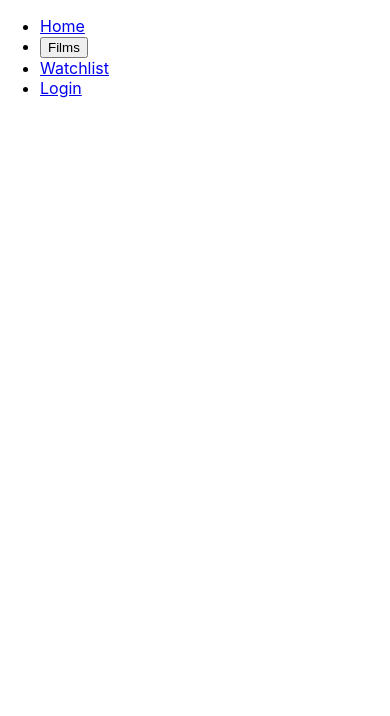
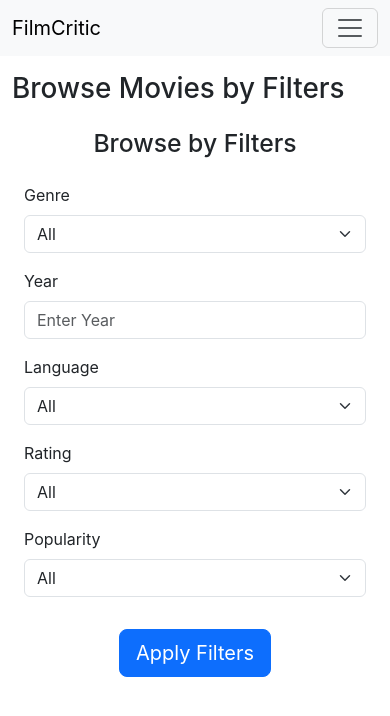
Before and after one commit to chandana2708/movie-review-system, a React (Create React App) app: page /films in a window 390 px wide. Shown: the top 716 px of the page. Built offline with nearby package versions, Linux system fonts and the light colour scheme.

Commit message:
first commit

```diff
--- a/package.json
+++ b/package.json
@@ -7,6 +7,7 @@
     "@testing-library/react": "^13.4.0",
     "@testing-library/user-event": "^13.5.0",
     "axios": "^1.7.7",
+    "bootstrap": "^5.3.3",
     "react": "^18.3.1",
     "react-dom": "^18.3.1",
     "react-router-dom": "^6.26.2",
--- a/src/App.js
+++ b/src/App.js
@@ -1,18 +1,19 @@
 import React from 'react';
 import { BrowserRouter as Router, Route, Routes } from 'react-router-dom';
+import Navbar from './components/Navbar';
+import HomePage from './pages/HomePage';
+import FilmsPage from './pages/FilmsPage';
 
-import HomePage from './pages/HomePage';
-import Navbar from './components/NavBar';
-
-function App() {
+const App = () => {
   return (
     <Router>
-      <Navbar/>
+      <Navbar />
       <Routes>
         <Route path="/" element={<HomePage />} />
+        <Route path="/films" element={<FilmsPage />} />
       </Routes>
     </Router>
   );
-}
+};
 
 export default App;
--- a/src/components/BrowseByFilters.js
+++ b/src/components/BrowseByFilters.js
@@ -1,6 +1,6 @@
 import React, { useState } from 'react';
 
-const BrowseByFilters = ({ applyFilters }) => {
+const BrowseByFilters = () => {
   const [filters, setFilters] = useState({
     genre: '',
     year: '',
@@ -14,63 +14,104 @@ const BrowseByFilters = ({ applyFilters }) => {
     setFilters({ ...filters, [name]: value });
   };
 
-  const handleSubmit = (e) => {
+  const applyFilters = (e) => {
     e.preventDefault();
-    applyFilters(filters);  // Call the parent function to filter the movie list
+    // Logic for applying filters goes here
+    console.log('Applied Filters:', filters);
   };
 
   return (
-    <div className="browse-by-filters">
-      <form onSubmit={handleSubmit}>
-        <label>
-          Genre:
-          <select name="genre" value={filters.genre} onChange={handleFilterChange}>
+    <div className="container mt-4">
+      <h2 className="text-center mb-4">Browse by Filters</h2>
+      <form className="row g-3">
+        {/* Genre */}
+        <div className="col-md-4">
+          <label className="form-label">Genre</label>
+          <select
+            className="form-select"
+            name="genre"
+            value={filters.genre}
+            onChange={handleFilterChange}
+          >
             <option value="">All</option>
             <option value="Action">Action</option>
             <option value="Drama">Drama</option>
             <option value="Comedy">Comedy</option>
+            <option value="Thriller">Thriller</option>
           </select>
-        </label>
+        </div>
 
-        <label>
-          Year of Release:
+        {/* Year */}
+        <div className="col-md-4">
+          <label className="form-label">Year</label>
           <input
             type="number"
+            className="form-control"
             name="year"
             placeholder="Enter Year"
             value={filters.year}
             onChange={handleFilterChange}
           />
-        </label>
+        </div>
 
-        <label>
-          Language:
-          <select name="language" value={filters.language} onChange={handleFilterChange}>
+        {/* Language */}
+        <div className="col-md-4">
+          <label className="form-label">Language</label>
+          <select
+            className="form-select"
+            name="language"
+            value={filters.language}
+            onChange={handleFilterChange}
+          >
             <option value="">All</option>
             <option value="English">English</option>
             <option value="Hindi">Hindi</option>
+            <option value="Spanish">Spanish</option>
           </select>
-        </label>
+        </div>
 
-        <label>
-          Rating:
-          <select name="rating" value={filters.rating} onChange={handleFilterChange}>
+        {/* Rating */}
+        <div className="col-md-4">
+          <label className="form-label">Rating</label>
+          <select
+            className="form-select"
+            name="rating"
+            value={filters.rating}
+            onChange={handleFilterChange}
+          >
             <option value="">All</option>
             <option value="5">5 Stars</option>
             <option value="4">4 Stars & above</option>
+            <option value="3">3 Stars & above</option>
+            <option value="2">2 Stars & above</option>
           </select>
-        </label>
+        </div>
 
-        <label>
-          Popularity:
-          <select name="popularity" value={filters.popularity} onChange={handleFilterChange}>
+        {/* Popularity */}
+        <div className="col-md-4">
+          <label className="form-label">Popularity</label>
+          <select
+            className="form-select"
+            name="popularity"
+            value={filters.popularity}
+            onChange={handleFilterChange}
+          >
             <option value="">All</option>
             <option value="Most Popular">Most Popular</option>
             <option value="Least Popular">Least Popular</option>
           </select>
-        </label>
+        </div>
 
-        <button type="submit">Apply Filters</button>
+        {/* Apply Filters Button */}
+        <div className="col-12 d-flex justify-content-center">
+          <button
+            type="submit"
+            className="btn btn-primary btn-lg mt-3"
+            onClick={applyFilters}
+          >
+            Apply Filters
+          </button>
+        </div>
       </form>
     </div>
   );
--- /dev/null
+++ b/src/components/LoginModal.js
@@ -0,0 +1,65 @@
+import React, { useState } from 'react';
+
+const ModalComponent = ({ show, onClose }) => {
+  const [isLogin, setIsLogin] = useState(true); // true for Login, false for Signup
+
+  const toggleForm = () => {
+    setIsLogin(!isLogin);
+  };
+
+  if (!show) {
+    return null;
+  }
+
+  return (
+    <div className="modal fade show d-block" tabIndex="-1" role="dialog" style={{ backgroundColor: 'rgba(0,0,0,0.5)' }}>
+      <div className="modal-dialog modal-dialog-centered" role="document">
+        <div className="modal-content">
+          <div className="modal-header">
+            <h5 className="modal-title"> {isLogin ? 'Welcome back, please login' : 'Hello there, '}<br />
+            <span style={{ fontSize: '0.9rem' }}>please sign up to create your new journey</span></h5>
+            <button type="button" className="btn-close" aria-label="Close" onClick={onClose}></button>
+          </div>
+          <div className="modal-body">
+            {isLogin ? (
+              <form>
+                <div className="mb-3">
+                  <label htmlFor="email" className="form-label">Email</label>
+                  <input type="email" className="form-control" id="email" placeholder="Enter your email" />
+                </div>
+                <div className="mb-3">
+                  <label htmlFor="password" className="form-label">Password</label>
+                  <input type="password" className="form-control" id="password" placeholder="Enter your password" />
+                </div>
+                <button type="submit" className="btn btn-primary w-100">Login</button>
+              </form>
+            ) : (
+              <form>
+                <div className="mb-3">
+                  <label htmlFor="name" className="form-label">Name</label>
+                  <input type="text" className="form-control" id="name" placeholder="Enter your name" />
+                </div>
+                <div className="mb-3">
+                  <label htmlFor="email" className="form-label">Email</label>
+                  <input type="email" className="form-control" id="email" placeholder="Enter your email" />
+                </div>
+                <div className="mb-3">
+                  <label htmlFor="password" className="form-label">Password</label>
+                  <input type="password" className="form-control" id="password" placeholder="Enter your password" />
+                </div>
+                <button type="submit" className="btn btn-primary w-100">Signup</button>
+              </form>
+            )}
+          </div>
+          <div className="modal-footer">
+            <button type="button" className="btn btn-secondary" onClick={toggleForm}>
+              {isLogin ? "Don't have an account? Signup" : 'Already have an account? Login'}
+            </button>
+          </div>
+        </div>
+      </div>
+    </div>
+  );
+};
+
+export default ModalComponent;
--- a/src/components/NavBar.js
+++ b/src/components/NavBar.js
@@ -1,24 +1,54 @@
 import React, { useState } from 'react';
-import { Link } from 'react-router-dom';
-import BrowseByFilters from './BrowseByFilters';
+import { Link } from 'react-router-dom'; // Ensure you're using Link from react-router-dom
+import LoginModal from './LoginModal'; // Import the modal component
 
 const Navbar = () => {
-  const [showFilters, setShowFilters] = useState(false);
+  const [showModal, setShowModal] = useState(false);
 
-  const toggleFilters = () => {
-    setShowFilters(!showFilters);
+  const toggleModal = () => {
+    setShowModal(!showModal); // Toggle modal visibility
   };
 
   return (
-    <nav>
-      <ul>
-        <li><Link to="/">Home</Link></li>
-        <li><button onClick={toggleFilters}>Films</button></li> {/* Films button */}
-        <li><Link to="/watchlist">Watchlist</Link></li>
-        <li><Link to="/login">Login</Link></li>
-      </ul>
-      {showFilters && <BrowseByFilters />} {/* Conditionally render filters */}
-    </nav>
+    <>
+      <nav className="navbar navbar-expand-lg navbar-light bg-light">
+        <div className="container-fluid">
+          {/* Use Link to navigate to the home page */}
+          <Link className="navbar-brand" to="/">FilmCritic</Link>
+          <button className="navbar-toggler" type="button" data-bs-toggle="collapse" data-bs-target="#navbarSupportedContent" aria-controls="navbarSupportedContent" aria-expanded="false" aria-label="Toggle navigation">
+            <span className="navbar-toggler-icon"></span>
+          </button>
+          <div className="collapse navbar-collapse" id="navbarSupportedContent">
+            <ul className="navbar-nav me-auto mb-2 mb-lg-0">
+              {/* Use Link for the Home navigation */}
+              <li className="nav-item">
+                <Link className="nav-link active" aria-current="page" to="/">Home</Link>
+              </li>
+              <li className="nav-item">
+                <Link className="nav-link" to="/watchlist">Watchlist</Link>
+              </li>
+              <li className="nav-item">
+                <Link className="nav-link" to="/films">Films</Link>
+              </li>
+            </ul>
+            <form className="d-flex">
+              <input className="form-control me-2" type="search" placeholder="Search" aria-label="Search" />
+              {/* Use button to trigger modal */}
+              <button
+                type="button"
+                className="btn btn-outline-success"
+                onClick={toggleModal} // Open modal when button is clicked
+              >
+                Login
+              </button>
+            </form>
+          </div>
+        </div>
+      </nav>
+
+      {/* Render the Login/Signup Modal */}
+      <LoginModal show={showModal} onClose={toggleModal} />
+    </>
   );
 };
 
--- a/src/index.js
+++ b/src/index.js
@@ -1,8 +1,12 @@
+import 'bootstrap/dist/css/bootstrap.min.css';
 import React from 'react';
 import ReactDOM from 'react-dom/client';
 import './index.css';
 import App from './App';
 import reportWebVitals from './reportWebVitals';
+
+
+
 
 const root = ReactDOM.createRoot(document.getElementById('root'));
 root.render(
--- /dev/null
+++ b/src/pages/FilmsPage.js
@@ -0,0 +1,13 @@
+import React from 'react';
+import BrowseByFilters from '../components/BrowseByFilters';
+
+const FilmsPage = () => {
+  return (
+    <div className="container mt-3">
+      <h1>Browse Movies by Filters</h1>
+      <BrowseByFilters />
+    </div>
+  );
+};
+
+export default FilmsPage;
```
Also changed, not shown: src/components/BrowseByFiltersModal.js (added, +23 -0 lines), src/pages/HomePage.js (line endings or trailing spaces), 1 other file (tests, documents, lock files or other folders).
